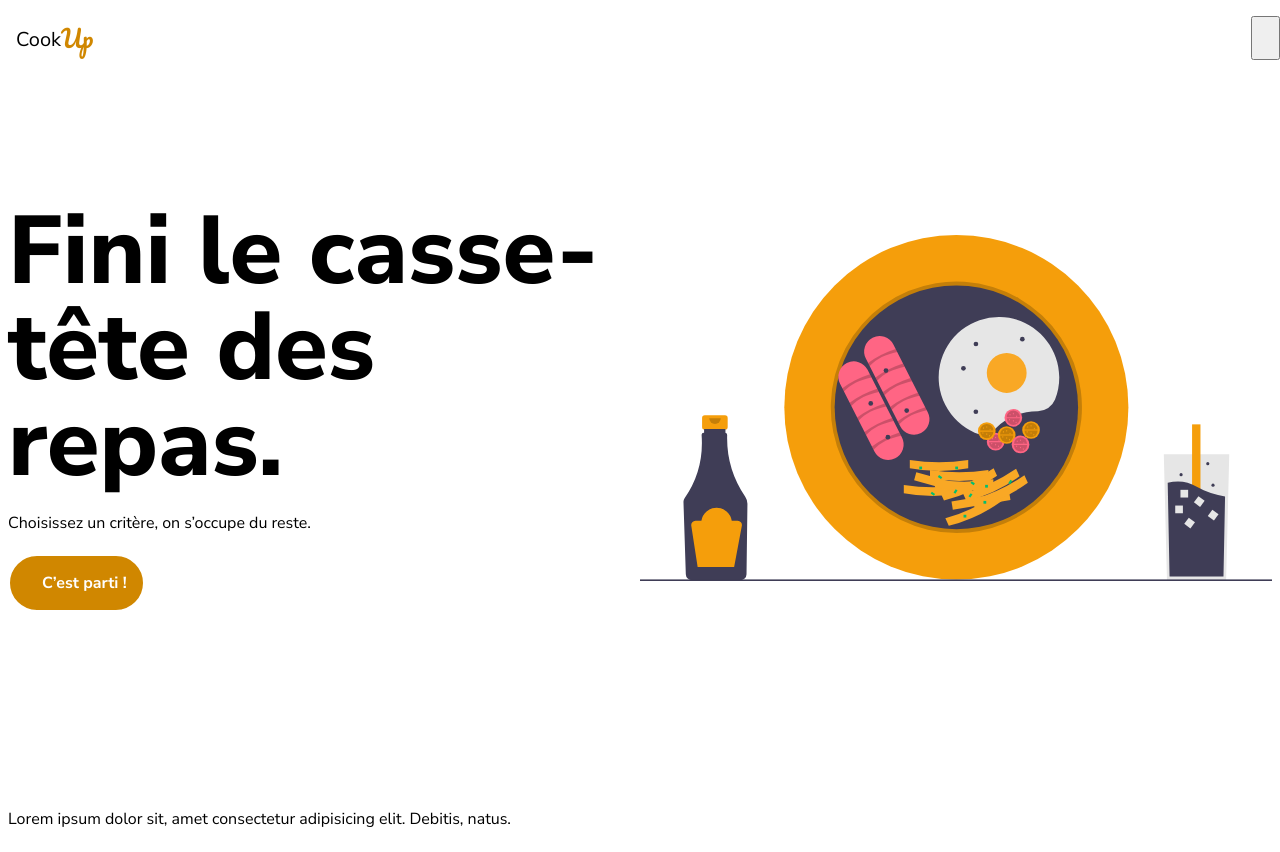
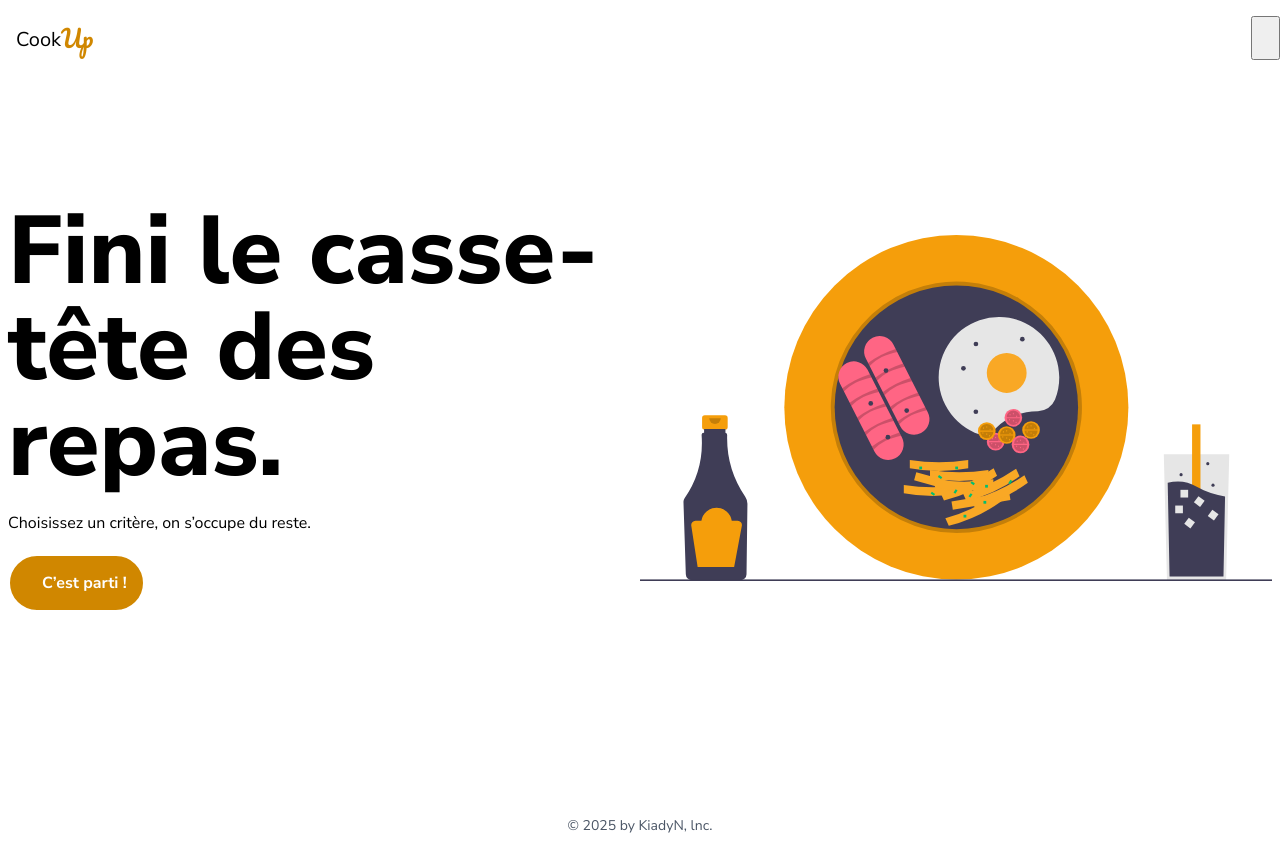
Before and after one commit to KiadyNirina/CookUp, a SvelteKit app: page / in a window 1280 px wide. Built offline with nearby package versions, Linux system fonts and the light colour scheme; some icons are missing.

Commit message:
feat: Update footer content with copyright information and author link

```diff
--- a/src/routes/+page.svelte
+++ b/src/routes/+page.svelte
@@ -47,8 +47,8 @@
 			</div>
 		</div>
 	</div>
-	<div class="">
-		<p>Lorem ipsum dolor sit, amet consectetur adipisicing elit. Debitis, natus.</p>
+	<div class="text-sm text-center p-2 text-gray-600 dark:text-gray-400">
+		<p>© 2025 by <a href="https://kiadynirina.netlify.app/" target="_blank">KiadyN</a>, lnc.</p>
 	</div>
 </div>
 
```
